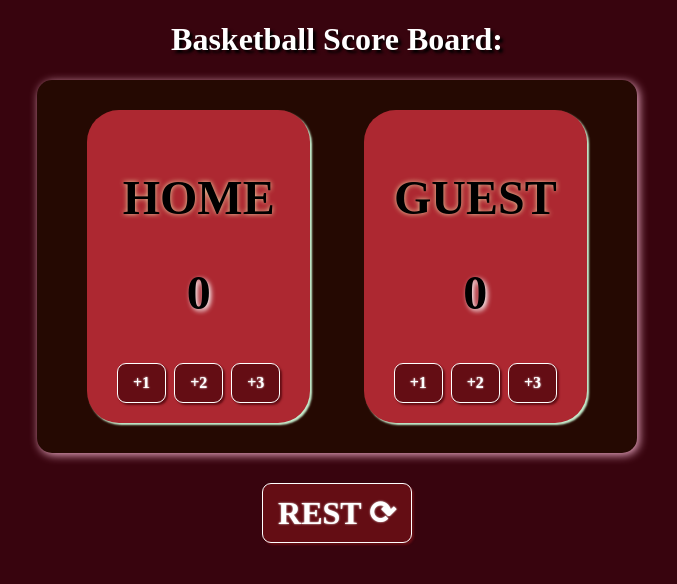
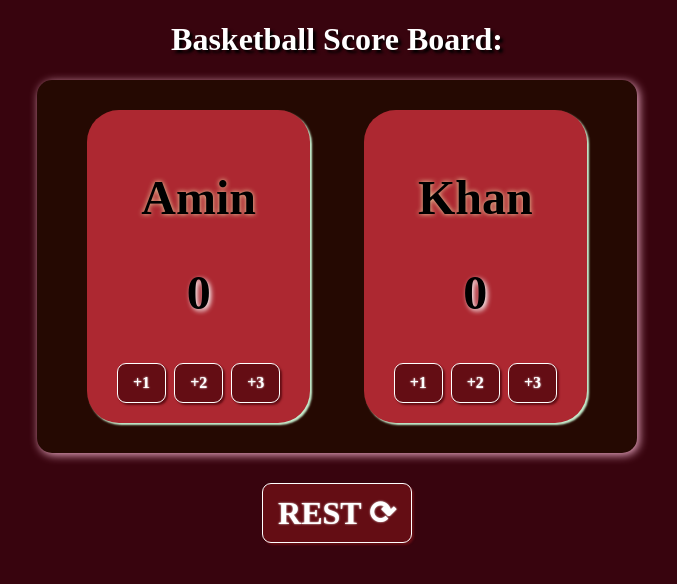
Before and after one commit to Aminkhan-mid/Basketball-Score-Board, a plain HTML site: page index.html in a window 1280 px wide. Shown: the whole page, without its empty margins (303-980 px from the left). Drawn offline with Linux system fonts and the light colour scheme; a web font is replaced by a local one.

Commit message:
updated the teams name!

```diff
--- a/index.html
+++ b/index.html
@@ -14,7 +14,7 @@
     <h1>Basketball Score Board: </h1>
     <div class="flexboxBall">
         <div id="homecss">
-            <h2>HOME</h2>
+            <h2>Amin</h2>
             <h2 id="home-score">0</h2>
             <button onclick="home1()">+1</button>
             <button onclick="home2()">+2</button>
@@ -22,7 +22,7 @@
         </div>
 
         <div id="guestcss">
-            <h2>GUEST</h2>
+            <h2>Khan</h2>
             <h2 id="guest-score">0</h2>
             <button onclick="guest1()">+1</button>
             <button onclick="guest2()">+2</button>
```
